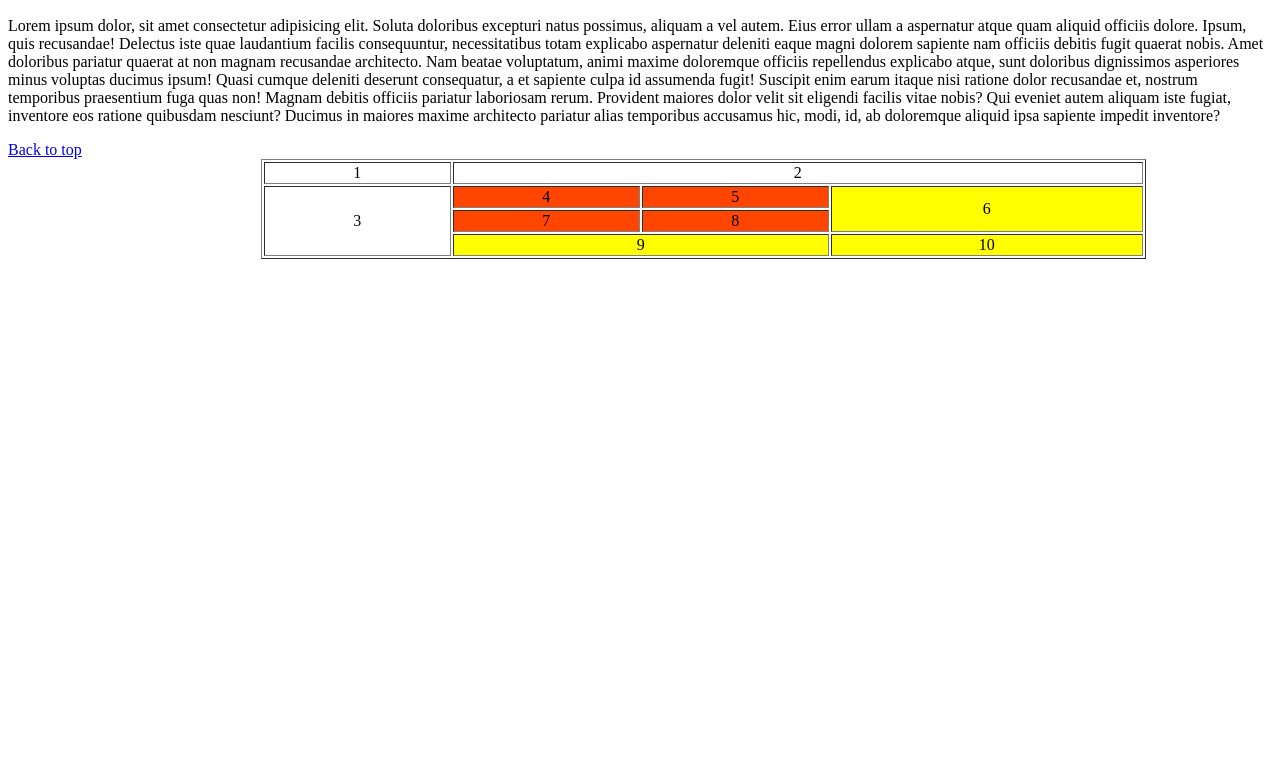
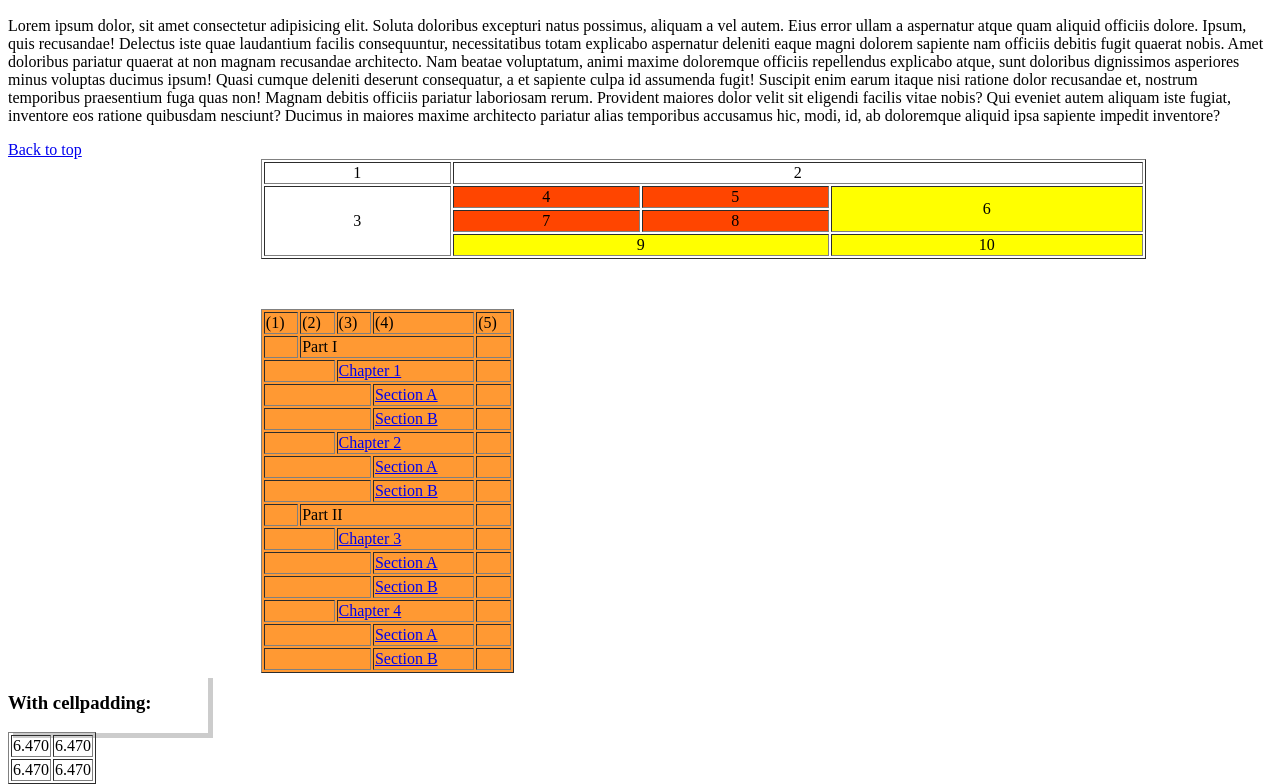
Before and after one commit to TranLeThienTri/T3_CNW_TH_CO_Hanh, a plain HTML site: page index.html in a window 1280 px wide. Shown: the part 4004-4788 px from the top of the page. Before the commit the page ends 4271 px from the top, so only its background shows below. Drawn offline with Linux system fonts and the light colour scheme.

Commit message:
update code bt web

```diff
--- a/css/style.css
+++ b/css/style.css
@@ -30,3 +30,19 @@
     background-color: #ff9933;
     margin: 50px;
 }
+
+.bai6_b>table {
+    margin-top: 50px;
+    margin-left: 20%;
+    background-color: #ff9933;
+    text-align: left;
+}
+
+.with_cell {
+    display: inline-block;
+    width: 200px;
+    height: 60px;
+    box-shadow: 5px 5px #ccc;
+}
+
+.with_cell>table {}
--- a/index.html
+++ b/index.html
@@ -296,6 +296,106 @@
             </table>
         </div>
     </div>
+    <div class="bai6_b">
+        <table border="1px" width="20%">
+            <tr>
+                <td>(1)</td>
+                <td>(2)</td>
+                <td>(3)</td>
+                <td colspan="4">(4)</td>
+                <td>(5)</td>
+            </tr>
+            <tr>
+                <td></td>
+                <td colspan="6">Part I</td>
+                <td></td>
+            </tr>
+            <tr>
+                <td colspan="2"></td>
+                <td colspan="5"><a href="#">Chapter 1</a></td>
+                <td></td>
+            </tr>
+            <tr>
+                <td colspan="3"></td>
+                <td colspan="4"><a href="#">Section A</a></td>
+                <td></td>
+            </tr>
+            </tr>
+            <tr>
+                <td colspan="3"></td>
+                <td colspan="4"><a href="#">Section B</a></td>
+                <td></td>
+            </tr>
+            <tr>
+                <td colspan="2"></td>
+                <td colspan="5"><a href="#">Chapter 2</a></td>
+                <td></td>
+            </tr>
+            <tr>
+                <td colspan="3"></td>
+                <td colspan="4"><a href="#">Section A</a></td>
+                <td></td>
+            </tr>
+            </tr>
+            <tr>
+                <td colspan="3"></td>
+                <td colspan="4"><a href="#">Section B</a></td>
+                <td></td>
+            </tr>
+            <tr>
+                <td></td>
+                <td colspan="6">Part II</td>
+                <td></td>
+            </tr>
+            <tr>
+                <td colspan="2"></td>
+                <td colspan="5"><a href="#">Chapter 3</a></td>
+                <td></td>
+            </tr>
+            <tr>
+                <td colspan="3"></td>
+                <td colspan="4"><a href="#">Section A</a></td>
+                <td></td>
+            </tr>
+            </tr>
+            <tr>
+                <td colspan="3"></td>
+                <td colspan="4"><a href="#">Section B</a></td>
+                <td></td>
+            </tr>
+            <tr>
+                <td colspan="2"></td>
+                <td colspan="5"><a href="#">Chapter 4</a></td>
+                <td></td>
+            </tr>
+            <tr>
+                <td colspan="3"></td>
+                <td colspan="4"><a href="#">Section A</a></td>
+                <td></td>
+            </tr>
+            </tr>
+            <tr>
+                <td colspan="3"></td>
+                <td colspan="4"><a href="#">Section B</a></td>
+                <td></td>
+            </tr>
+
+        </table>
+
+    </div>
+    <div class="with_cell">
+        <h3>With cellpadding:</h3>
+        <table border="1px">
+            <tr>
+                <td>6.470</td>
+                <td>6.470</td>
+            </tr>
+            <tr>
+                <td>6.470</td>
+                <td>6.470</td>
+            </tr>
+        </table>
+    </div>
 
 </body>
 
```
